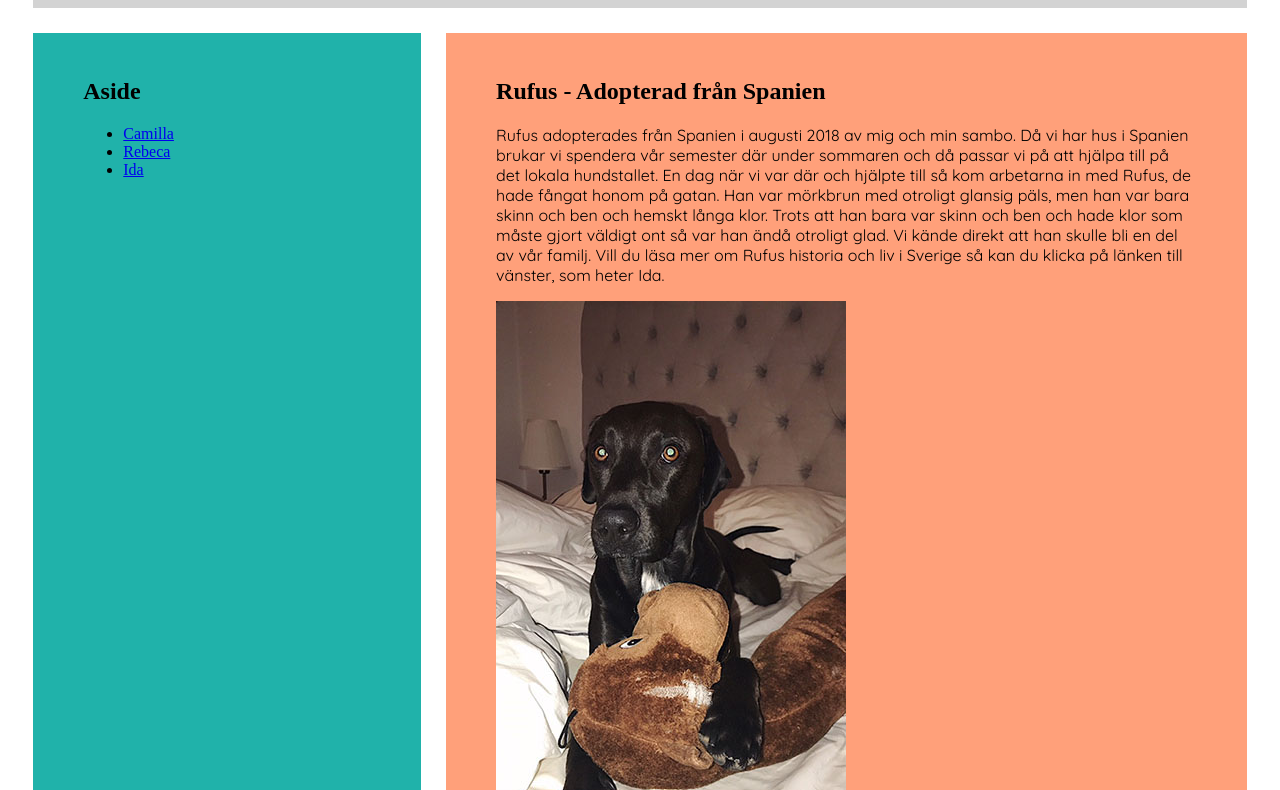
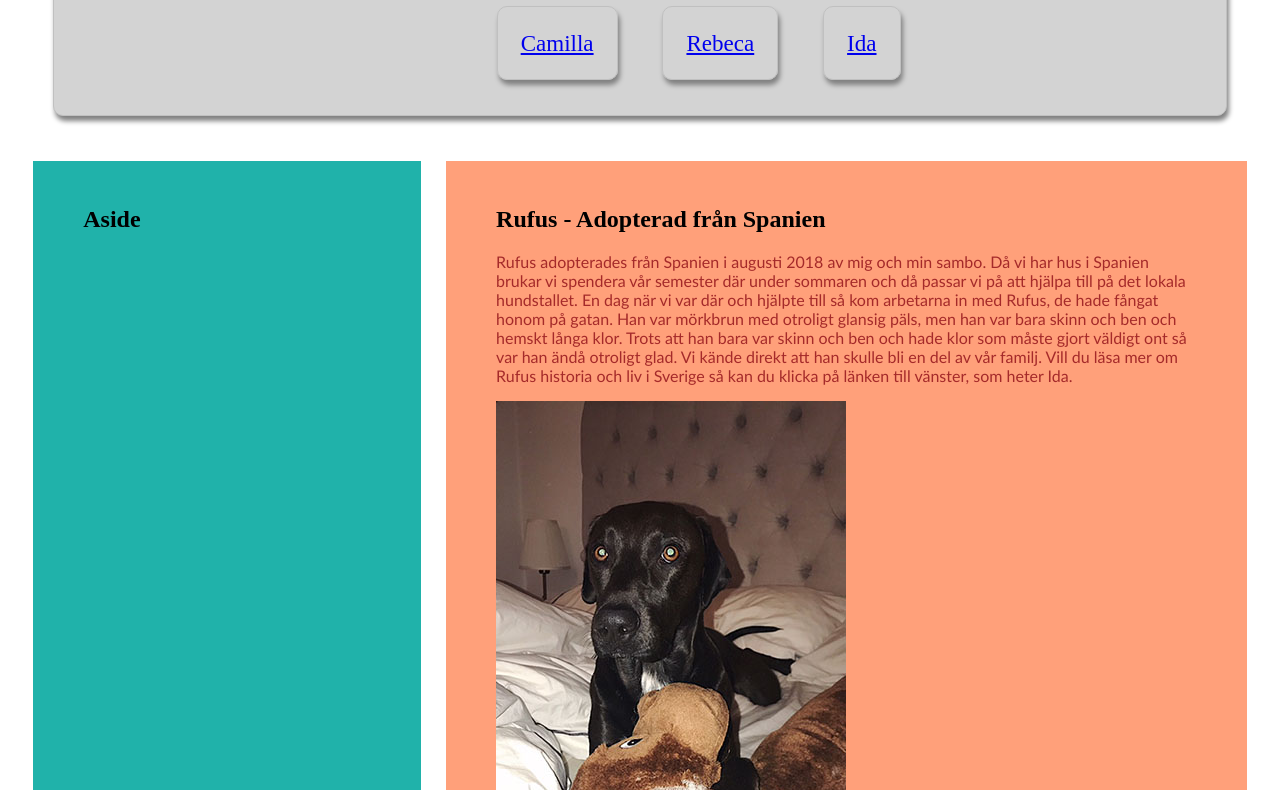
Before and after one commit to sundbaumrebeca/Grupparbete-Rebeca-Camilla-Ida, a plain HTML site: page index.html in a window 1280 px wide. Shown: the part 150-940 px from the top of the page. Drawn offline with Linux system fonts and the light colour scheme.

Commit message:
camillas

```diff
--- a/css/css.css
+++ b/css/css.css
@@ -19,10 +19,32 @@
 
 }
 
+
+.Header,ul {margin-left: 20em;
+    padding: 1em;}
+
+.Header,li {
+        list-style: none;
+        font-size: 1.2em;
+      font-family: Baskerville Old Face;
+      padding: 1em;
+        border: 1px solid silver;
+        border-radius: 10px;
+        margin: 20px;
+        box-shadow: 2px 5px 5px grey;
+      display: inline;
+      }
+
+
+
+ a:hover {
+          background-color: silver;
+     }
+
 .articles {
     background-color:lightsalmon;
     padding: 25px 50px 25px;
-    grid-template-columns:1fr 1fr;
+    grid-template-columns:1fr 2fr;
     display:grid;
     grid-area:articles;
     grid-template-areas:
@@ -35,13 +57,12 @@
 
 .article1 {
     grid-area:article1;
-
+  grid-template-columns: 1fr 1fr;
     }
 
     .article2 {
-        grid-area: article2;
-        grid-template-columns: 1fr 1fr;
-        display: grid;
+    grid-area:article2;
+      grid-template-columns: 1fr 1fr;
     }
 
     .article3 {
@@ -50,9 +71,7 @@
 
     .article4 {
     grid-area:article4;
-
     }
-
 
 
 .Aside {
@@ -71,6 +90,6 @@
 }
 
 p {
-    font-family: 'Quicksand', sans-serif;
-    color: black;
+    font-family: 'Trebuchet MS', 'Lucida Sans Unicode', 'Lucida Grande', 'Lucida Sans', Arial, sans-serif;
+    color: brown;
 }
--- a/index.html
+++ b/index.html
@@ -13,6 +13,12 @@
 
     <div class="Header">
         <h1>header</h1>
+        <ul>
+				<li><a href="index.html">Camilla</a></li>
+				<li><a href="index.html">Rebeca</a></li>
+				<li><a href="index.html">Ida</a></li>
+
+			</ul>
 
 
 
@@ -33,10 +39,11 @@
             <img src="img/lunalucifer1.jpg" alt="Rebecas katter">
         </article>
 
-        <article>
+
+        <article class="article3">
             <h2>Buffy & Cordelia</h2>
             <p>Mina katter är två sköldpaddsfärgade kullsystrar. Jag köpte bara Buffy först men efter ca ett år fick jag veta att hennes syster Cordelia blev vanskött hos sin dåvarande ägare och då lyckades jag ordna så att hon fick flytta hem till oss och nu har de bott hos mig i 9 resp. 8 år. På min sida med namn "Camilla" finns mer info och bilder. </p>
-        <img src="img/IMG_0058.jpg" alt="Camillas katter"/>
+       <img src="img/IMG_0058.JPG" alt="Camillas katter">
         </article>
 
         <article class="article4">
@@ -48,12 +55,6 @@
 
     <div class="Aside">
         <h2>Aside</h2>
-            <ul>
-				<li><a href="index.html">Camilla</a></li>
-				<li><a href="index.html">Rebeca</a></li>
-				<li><a href="index.html">Ida</a></li>
-
-			</ul>
 
 
     </div>
```
